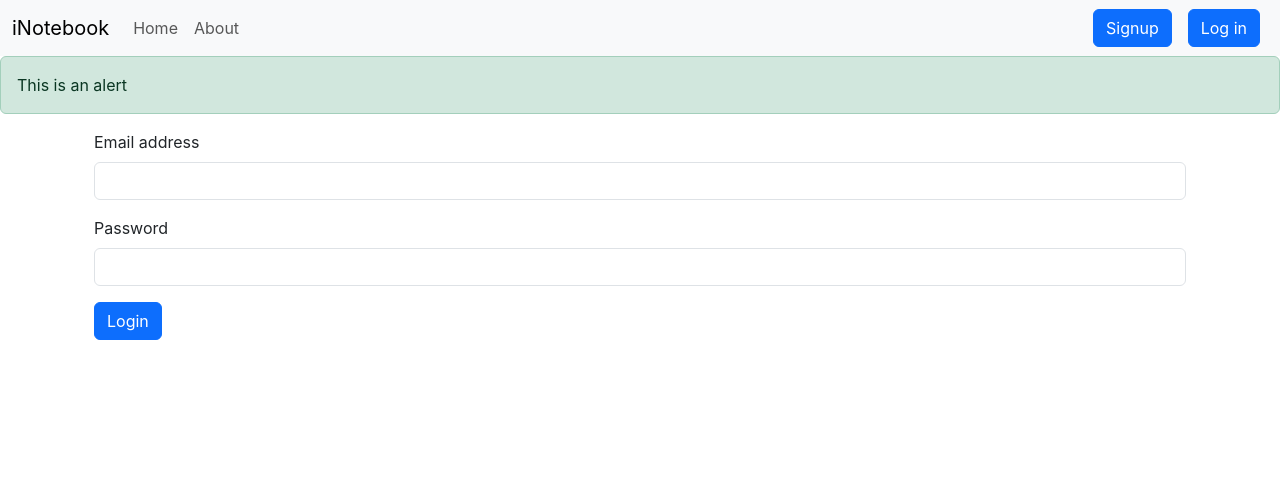
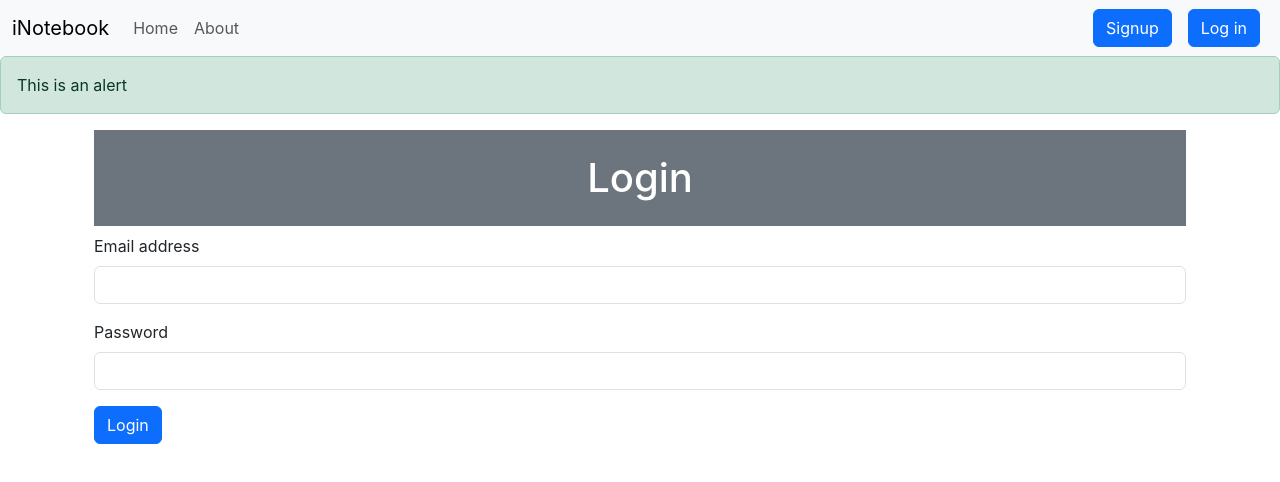
Before and after one commit to PJPhukan/my-iNotebook, a React (Create React App) app: page /login in a window 1280 px wide. Shown: the top 482 px of the page. Built offline with nearby package versions, Linux system fonts and the light colour scheme.

Commit message:
Add functionality

```diff
--- a/src/Components/Authentication/Login.jsx
+++ b/src/Components/Authentication/Login.jsx
@@ -44,6 +44,8 @@ const Login = () => {
 
     return (
         <div className='container'>
+            <h1 className='text-center text-bg-secondary p-4'>Login </h1>
+
             <form onSubmit={HandleSubmit}>
                 <div className="mb-3">
                     <label htmlFor="email" className="form-label">Email address</label>
```
